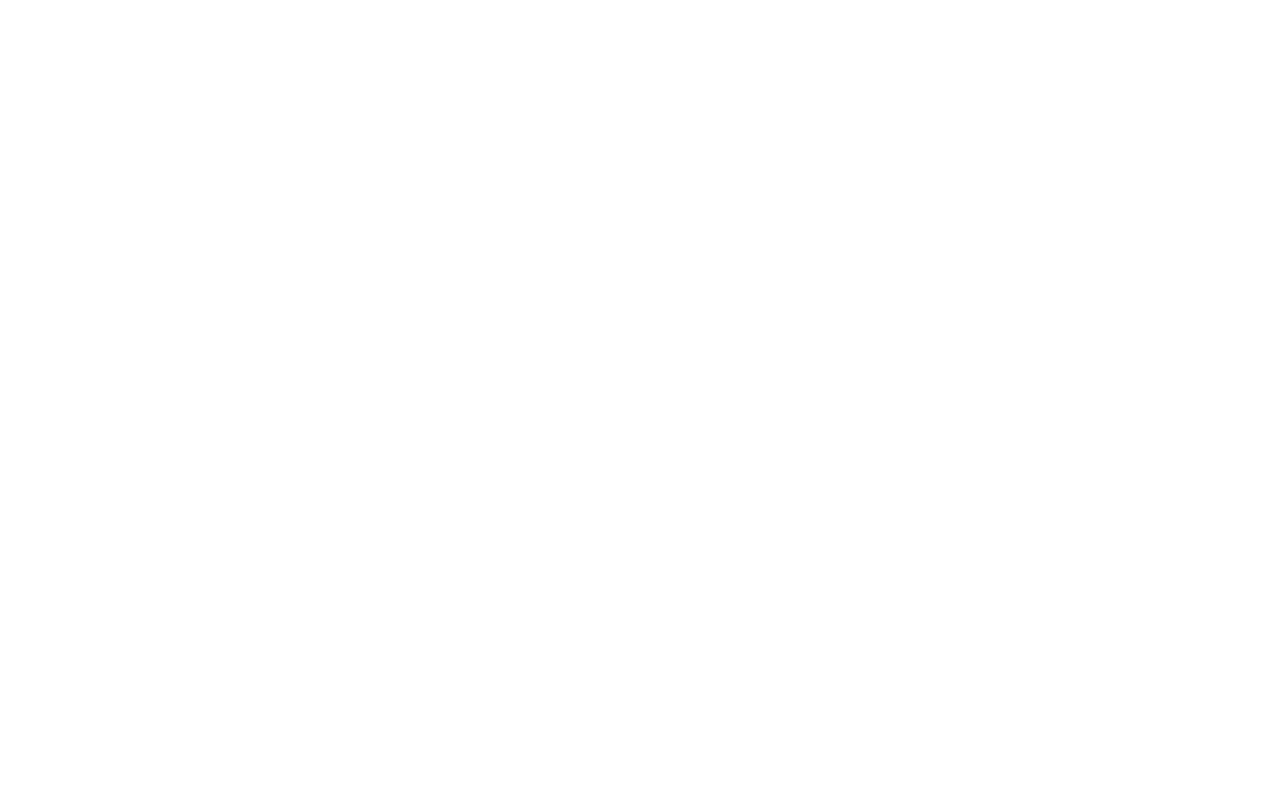
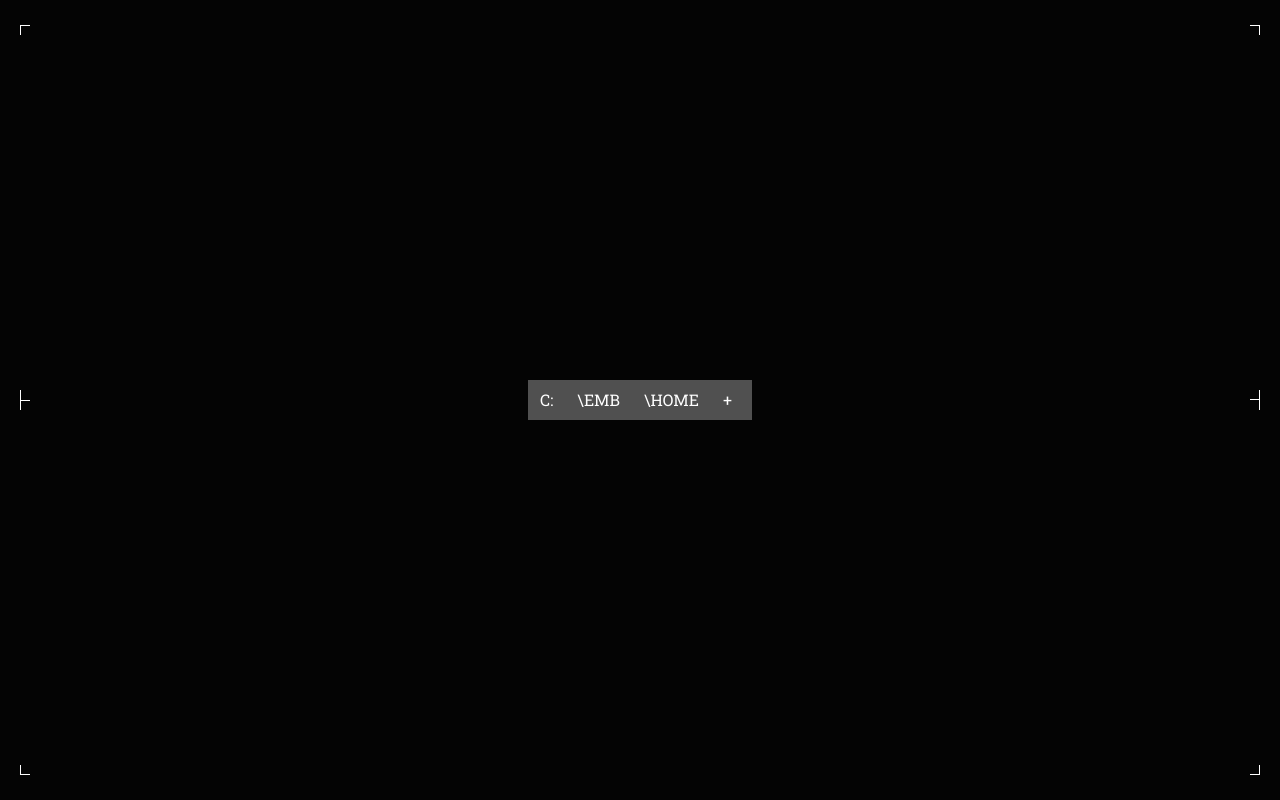
Before and after one commit to agchdev/emb, a Next.js app: page /HOME in a window 1280 px wide. Before the commit this address had no page. Shown: the top 800 px of the page. Built offline with nearby package versions, Linux system fonts and the light colour scheme.

Commit message:
seguimos con el header

```diff
--- /dev/null
+++ b/src/app/HOME/page.jsx
@@ -0,0 +1,11 @@
+import React from 'react'
+
+const Home = () => {
+  return (
+    <section>
+
+    </section>
+  )
+}
+
+export default Home
--- a/src/app/globals.css
+++ b/src/app/globals.css
@@ -8,6 +8,10 @@
 
 .flickerAnimation{
   animation: flicker 1s linear;
+}
+
+.flickerAnimationBG{
+  animation: flickerBG 1s linear alternate;
 }
 
 @keyframes flicker{
@@ -54,3 +58,72 @@
     opacity: 100%;
   }
 }
+
+
+
+@keyframes flickerBG{
+  0% {
+    background: white;
+    color: black;
+  }
+  5% {
+    background: transparent;
+    color: white;
+  }
+  9% {
+    background: transparent;
+    color: white;
+  }
+  10% {
+    background: white;
+    color: black;
+  }
+  14% {
+    background: white;
+    color: black;
+  }
+  15% {
+    background: transparent;
+    color: white;
+  }
+  19% {
+    background: transparent;
+    color: white;
+  }
+  20% {
+    background: white;
+    color: black;
+  }
+  30%{
+    background: white;
+    color: black;
+  }
+  31%{
+    background: transparent;
+    color: white;
+  }
+  50%{
+    background: transparent;
+    color: white;
+  }
+  51%{
+    background: white;
+    color: black;
+  }
+  70%{
+    background: white;
+    color: black;
+  }
+  71%{
+    background: transparent;
+    color: white;
+  }
+  99%{
+    background: transparent;
+    color: white;
+  }
+  100%{
+    background: white;
+    color: black;
+  }
+}
--- a/src/app/layout.js
+++ b/src/app/layout.js
@@ -29,21 +29,49 @@
   return (
     <html lang="en">
       <body className={robotoSlab.variable + " antialiased bg-[#0b0813]"}>
-        <div className="relative h-[100vh]">
-          <div className="absolute bottom-5 right-5 rotate-180">
-            <svg width="20" height="20" viewBox="0 0 10 10" fill="none" xmlns="http://www.w3.org/2000/svg">
+        {/* ONLY DESKTOP */}
+        <div className="absolute w-full hidden lg:block">
+          <div className="absolute h-[100vh] flex items-center left-5">
+            <svg width="10" height="20" viewBox="0 0 10 20" fill="none" xmlns="http://www.w3.org/2000/svg">
+              <line x1="10" y1="10.5" x2="-4.15258e-08" y2="10.5" stroke="white"></line>
+              <line x1="0.5" y1="20" x2="0.499999" y2="2.18557e-08" stroke="white"></line>
+            </svg>
+          </div>
+          <div className="absolute h-[100vh] flex items-center right-5 rotate-180">
+            <svg width="10" height="20" viewBox="0 0 10 20" fill="none" xmlns="http://www.w3.org/2000/svg">
+              <line x1="10" y1="10.5" x2="-4.15258e-08" y2="10.5" stroke="white"></line>
+              <line x1="0.5" y1="20" x2="0.499999" y2="2.18557e-08" stroke="white"></line>
+            </svg>
+          </div>
+          <div className="absolute top-5 right-5 rotate-90">
+            <svg width="10" height="20" viewBox="0 0 10 10" fill="none" xmlns="http://www.w3.org/2000/svg">
               <line x1="10" y1="0.5" x2="-4.15258e-08" y2="0.499999" stroke="white"></line>
               <line x1="0.5" y1="10" x2="0.500001" y2="-6.55671e-08" stroke="white"></line>
             </svg>
           </div>
-          <div className="absolute bottom-5 left-5 rotate-90">
-            <svg width="20" height="20" viewBox="0 0 10 10" fill="none" xmlns="http://www.w3.org/2000/svg">
+          <div className="absolute top-5 left-5">
+            <svg width="10" height="20" viewBox="0 0 10 10" fill="none" xmlns="http://www.w3.org/2000/svg">
               <line x1="10" y1="0.5" x2="-4.15258e-08" y2="0.499999" stroke="white"></line>
               <line x1="0.5" y1="10" x2="0.500001" y2="-6.55671e-08" stroke="white"></line>
             </svg>
           </div>
         </div>
-        <Header/>
+        {/* MOBILE AND DESKTOP ALWAYS */}
+        <div className="absolute w-full h-[100vh]">
+          <div className="absolute bottom-5 right-5 rotate-180">
+            <svg width="10" height="20" viewBox="0 0 10 10" fill="none" xmlns="http://www.w3.org/2000/svg">
+              <line x1="10" y1="0.5" x2="-4.15258e-08" y2="0.499999" stroke="white"></line>
+              <line x1="0.5" y1="10" x2="0.500001" y2="-6.55671e-08" stroke="white"></line>
+            </svg>
+          </div>
+          <div className="absolute bottom-5 left-5 -rotate-90">
+            <svg width="10" height="20" viewBox="0 0 10 10" fill="none" xmlns="http://www.w3.org/2000/svg">
+              <line x1="10" y1="0.5" x2="-4.15258e-08" y2="0.499999" stroke="white"></line>
+              <line x1="0.5" y1="10" x2="0.500001" y2="-6.55671e-08" stroke="white"></line>
+            </svg>
+          </div>
+        </div>
+        <Header />
         <div>
           {children}
         </div>
--- a/src/components/Header.jsx
+++ b/src/components/Header.jsx
@@ -39,8 +39,18 @@
         else el.classList.remove("flickerAnimation")
     }
 
+    function flickAnimationBG(e) {
+        setHover((h) => !h)
+        const el = e.target
+        el.classList.add("flickerAnimationBG")
+        setTimeout(() => {
+            el.classList.remove("flickerAnimationBG")
+        }, 2000);
+    }
+
     return (
-    <div className="absolute top-5 left-5 text-white bg-white/30 py-2 px-3 w-56">
+        <div className="w-full h-[100vh] flex items-center justify-center">
+            <header className="absolute top-5 left-5 lg:top-0 lg:left-0 lg:relative text-white bg-white/30 py-2 px-3 w-56">
                 <button
                     className="text-start w-full"
                     onClick={() => setOpen((v) => !v)}
@@ -64,11 +74,9 @@
                                 <Link
                                     key={ruta}
                                     href={`/${ruta}`}
-                className={`block [word-spacing:20px] p-0.5 w-full ${
-                  isActive ? "bg-white text-black" : "bg-transparent text-white hover:text-black hover:bg-white"
+                                    className={`block [word-spacing:20px] p-0.5 w-full ${isActive ? "bg-white text-black" : "bg-transparent text-white hover:text-black hover:bg-white"
                                         }`}
-                onMouseEnter={flickAnimation}
-                onMouseLeave={flickAnimation}
+                                    onMouseEnter={flickAnimationBG}
                                     aria-current={isActive ? "page" : undefined}
                                     onClick={() => setOpen(false)} // opcional: cerrar menú al navegar
                                 >
@@ -84,6 +92,7 @@
                         })}
                     </div>
                 )}
+            </header>
         </div>
     )
 }
```
Lines whose indentation alone changed are shown as unchanged.
